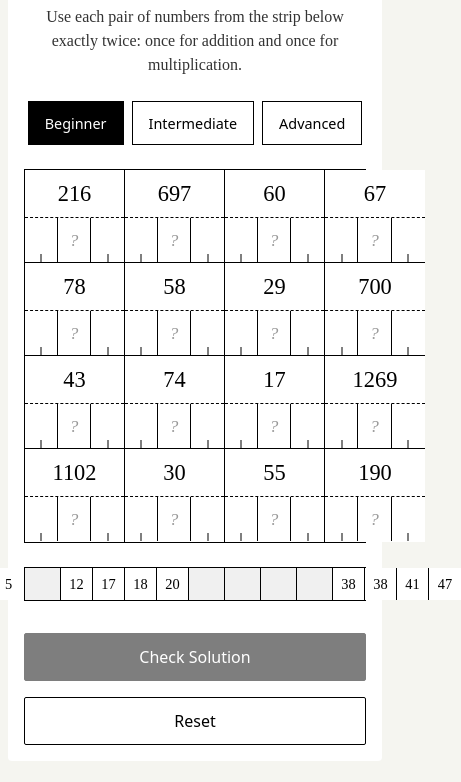
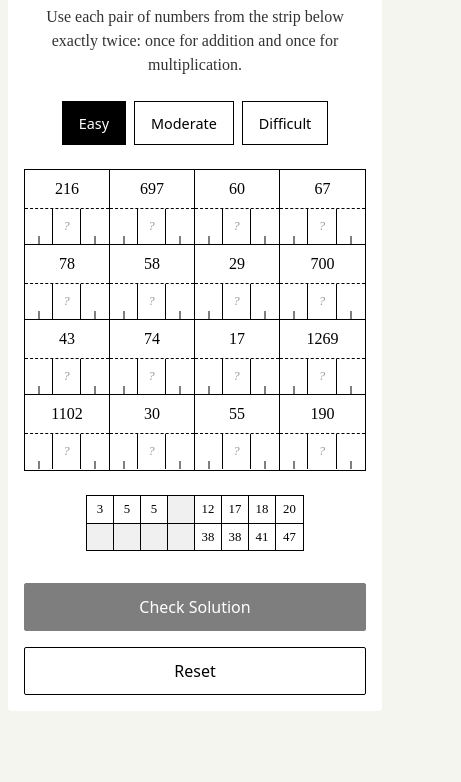
Before and after one commit to mateoqac/tet-puzzle, an Astro site: page / in a window 390 px wide. Shown: the part 62-844 px from the top of the page, 461 px wide, since content can reach past the window. Built offline with nearby package versions, Linux system fonts and the light colour scheme; Astro itself is replaced by a stand-in of ours.

Commit message:
improve design on mobile and screen smaller than 630px

```diff
--- a/src/components/GridCellComponent.css
+++ b/src/components/GridCellComponent.css
@@ -1,5 +1,5 @@
 .grid-cell {
-  width: 120px;
+  width: clamp(70px, 20vw, 120px);
   display: flex;
   flex-direction: column;
   cursor: pointer;
@@ -45,12 +45,12 @@
   display: flex;
   align-items: center;
   justify-content: center;
-  height: 60px;
+  height: clamp(45px, 12vw, 60px);
   border-bottom: 1px dashed #000;
 }
 
 .target-number {
-  font-size: 1.75rem;
+  font-size: clamp(1.2rem, 4vw, 1.75rem);
   font-weight: 400;
   color: #000;
   font-family: 'Times New Roman', Times, Georgia, serif;
@@ -60,7 +60,7 @@
   display: flex;
   align-items: stretch;
   justify-content: center;
-  height: 44px;
+  height: clamp(36px, 10vw, 44px);
   position: relative;
 }
 
@@ -70,7 +70,7 @@
   border: none;
   background: transparent;
   text-align: center;
-  font-size: 0.9rem;
+  font-size: clamp(0.75rem, 2.5vw, 0.9rem);
   font-weight: 400;
   color: #000;
   font-family: 'Times New Roman', Times, Georgia, serif;
@@ -101,7 +101,7 @@
   border-right: 1px solid #000;
   background: transparent;
   text-align: center;
-  font-size: 1rem;
+  font-size: clamp(0.85rem, 3vw, 1rem);
   font-weight: 600;
   color: #000;
   font-family: 'Times New Roman', Times, Georgia, serif;
@@ -193,28 +193,71 @@
   font-weight: 700;
 }
 
-@media (max-width: 480px) {
+/* Breakpoint para pantallas medianas */
+@media (max-width: 600px) {
   .grid-cell {
-    width: 100px;
+    width: clamp(65px, 22vw, 100px);
   }
 
   .cell-target {
-    height: 48px;
+    height: clamp(40px, 11vw, 50px);
   }
 
   .target-number {
-    font-size: 1.4rem;
+    font-size: clamp(1.1rem, 3.5vw, 1.4rem);
+  }
+}
+
+/* Breakpoint para pantallas pequeñas */
+@media (max-width: 480px) {
+  .grid-cell {
+    width: clamp(60px, 23vw, 85px);
+  }
+
+  .cell-target {
+    height: clamp(38px, 10vw, 45px);
+  }
+
+  .target-number {
+    font-size: clamp(1rem, 3.2vw, 1.25rem);
   }
 
   .cell-inputs {
-    height: 44px;
+    height: clamp(32px, 9vw, 40px);
   }
 
   .cell-input {
+    font-size: clamp(0.7rem, 2.2vw, 0.85rem);
+  }
+
+  .cell-operation {
+    font-size: clamp(0.8rem, 2.5vw, 0.95rem);
+  }
+}
+
+/* Breakpoint para pantallas muy pequeñas */
+@media (max-width: 380px) {
+  .grid-cell {
+    width: clamp(55px, 24vw, 70px);
+  }
+
+  .cell-target {
+    height: 36px;
+  }
+
+  .target-number {
     font-size: 1rem;
   }
 
+  .cell-inputs {
+    height: 32px;
+  }
+
+  .cell-input {
+    font-size: 0.7rem;
+  }
+
   .cell-operation {
-    font-size: 1.1rem;
+    font-size: 0.8rem;
   }
 }
--- a/src/components/PuzzleStrip.css
+++ b/src/components/PuzzleStrip.css
@@ -1,16 +1,14 @@
 .puzzle-strip {
-  display: flex;
-  justify-content: center;
-  align-items: stretch;
+  display: grid;
+  grid-template-columns: repeat(16, 36px);
+  width: fit-content;
   margin: 1.5rem auto 0;
-  max-width: fit-content;
   border: 1px solid #000;
   background: #fff;
 }
 
 .strip-number {
-  min-width: 36px;
-  min-height: 36px;
+  height: 36px;
   display: flex;
   align-items: center;
   justify-content: center;
@@ -22,14 +20,11 @@
   font-family: 'Times New Roman', Times, Georgia, serif;
 }
 
-.strip-number:last-child {
+.strip-number:nth-child(16n) {
   border-right: none;
 }
 
 .strip-number.blank-input {
-  width: 36px;
-  min-width: 36px;
-  max-width: 36px;
   background: #f0f0f0;
   border: none;
   border-right: 1px solid #000;
@@ -44,10 +39,6 @@
 
 .strip-number.blank-input:focus {
   background: #e8e8e8;
-}
-
-.strip-number.blank-input:last-child {
-  border-right: none;
 }
 
 .strip-number.blank-input.crossed {
@@ -82,10 +73,46 @@
   background: #ffcccc;
 }
 
-@media (max-width: 480px) {
+/* Breakpoint para pantallas < 630px - partir en 2 filas de 8 */
+@media (max-width: 630px) {
+  .puzzle-strip {
+    grid-template-columns: repeat(8, 32px);
+  }
+
   .strip-number {
-    min-width: 32px;
-    min-height: 32px;
+    height: 32px;
     font-size: 0.9rem;
   }
+
+  .strip-number:nth-child(8n) {
+    border-right: none;
+  }
+
+  .strip-number:nth-child(n+9) {
+    border-top: 1px solid #000;
+  }
 }
+
+/* Breakpoint para pantallas pequeñas */
+@media (max-width: 480px) {
+  .puzzle-strip {
+    grid-template-columns: repeat(8, 27px);
+  }
+
+  .strip-number {
+    height: 27px;
+    font-size: 0.8rem;
+  }
+}
+
+/* Breakpoint para pantallas muy pequeñas */
+@media (max-width: 380px) {
+  .puzzle-strip {
+    grid-template-columns: repeat(8, 22px);
+  }
+
+  .strip-number {
+    height: 22px;
+    font-size: 0.65rem;
+  }
+}
--- a/src/components/TetonorPuzzle.tsx
+++ b/src/components/TetonorPuzzle.tsx
@@ -12,7 +12,7 @@ import PuzzleStrip from './PuzzleStrip';
 import SuccessModal from './SuccessModal';
 import './TetonorPuzzle.css';
 
-type Difficulty = 'beginner' | 'intermediate' | 'advanced';
+type Difficulty = 'easy' | 'moderate' | 'difficult';
 
 interface TetonorPuzzleProps {
   initialPuzzle: PuzzleState;
@@ -20,7 +20,7 @@ interface TetonorPuzzleProps {
 
 export default function TetonorPuzzle({ initialPuzzle }: TetonorPuzzleProps) {
   const [puzzle, setPuzzle] = useState<PuzzleState>(initialPuzzle);
-  const [difficulty, setDifficulty] = useState<Difficulty>('beginner');
+  const [difficulty, setDifficulty] = useState<Difficulty>('easy');
   const [selectedCell, setSelectedCell] = useState<string | null>(null);
   const [showValidation, setShowValidation] = useState(false);
   const [showModal, setShowModal] = useState(false);
@@ -31,13 +31,13 @@ export default function TetonorPuzzle({ initialPuzzle }: TetonorPuzzleProps) {
     let newPuzzle: PuzzleState;
 
     switch (newDifficulty) {
-      case 'beginner':
+      case 'easy':
         newPuzzle = generateBeginnerPuzzle();
         break;
-      case 'intermediate':
+      case 'moderate':
         newPuzzle = generateIntermediatePuzzle();
         break;
-      case 'advanced':
+      case 'difficult':
         newPuzzle = generateAdvancedPuzzle();
         break;
     }
@@ -203,22 +203,22 @@ export default function TetonorPuzzle({ initialPuzzle }: TetonorPuzzleProps) {
 
       <div class="difficulty-selector">
         <button
-          class={`difficulty-btn ${difficulty === 'beginner' ? 'active' : ''}`}
-          onClick={() => generateNewPuzzle('beginner')}
+          class={`difficulty-btn ${difficulty === 'easy' ? 'active' : ''}`}
+          onClick={() => generateNewPuzzle('easy')}
         >
-          Beginner
+          Easy
         </button>
         <button
-          class={`difficulty-btn ${difficulty === 'intermediate' ? 'active' : ''}`}
-          onClick={() => generateNewPuzzle('intermediate')}
+          class={`difficulty-btn ${difficulty === 'moderate' ? 'active' : ''}`}
+          onClick={() => generateNewPuzzle('moderate')}
         >
-          Intermediate
+          Moderate
         </button>
         <button
-          class={`difficulty-btn ${difficulty === 'advanced' ? 'active' : ''}`}
-          onClick={() => generateNewPuzzle('advanced')}
+          class={`difficulty-btn ${difficulty === 'difficult' ? 'active' : ''}`}
+          onClick={() => generateNewPuzzle('difficult')}
         >
-          Advanced
+          Difficult
         </button>
       </div>
 
--- a/src/pages/index.astro
+++ b/src/pages/index.astro
@@ -1,18 +1,19 @@
 ---
-import TetonorPuzzle from '../components/TetonorPuzzle';
-import { generateBeginnerPuzzle } from '../lib/puzzleGenerator';
+import TetonorPuzzle from "../components/TetonorPuzzle";
+import { generateBeginnerPuzzle } from "../lib/puzzleGenerator";
 
 const puzzle = generateBeginnerPuzzle();
 
 // SEO Configuration
-const siteUrl = 'https://tetonor.com'; // Replace with your actual domain
+const siteUrl = "https://tetonor.com"; // Replace with your actual domain
 const pageUrl = `${siteUrl}/`;
-const title = 'Tetonor Puzzle - Free Online Number Logic Game | Sunday Times';
-const description = 'Play Tetonor online, the popular number puzzle from The Sunday Times. Match pairs of numbers to create sums and products in this challenging brain-training logic game. Free to play daily.';
+const title = "Tetonor Puzzle - Free Online Number Logic Game | Sunday Times";
+const description =
+  "Play Tetonor online, the popular number puzzle from The Sunday Times. Match pairs of numbers to create sums and products in this challenging brain-training logic game. Free to play daily.";
 const imageUrl = `${siteUrl}/og-image.png`;
 ---
 
-<!DOCTYPE html>
+<!doctype html>
 <html lang="en">
   <head>
     <meta charset="utf-8" />
@@ -35,7 +36,10 @@ const imageUrl = `${siteUrl}/og-image.png`;
     <meta name="theme-color" content="#f5f5f0" />
 
     <!-- Robots -->
-    <meta name="robots" content="index, follow, max-image-preview:large, max-snippet:-1, max-video-preview:-1" />
+    <meta
+      name="robots"
+      content="index, follow, max-image-preview:large, max-snippet:-1, max-video-preview:-1"
+    />
 
     <!-- Open Graph / Facebook -->
     <meta property="og:type" content="website" />
@@ -56,85 +60,94 @@ const imageUrl = `${siteUrl}/og-image.png`;
     <meta name="twitter:image" content={imageUrl} />
 
     <!-- Additional Meta -->
-    <meta name="keywords" content="tetonor, sunday times puzzle, number puzzle, logic game, brain teaser, math puzzle, times puzzles, daily puzzle" />
+    <meta
+      name="keywords"
+      content="tetonor, sunday times puzzle, number puzzle, logic game, brain teaser, math puzzle, times puzzles, daily puzzle"
+    />
     <meta name="author" content="Tetonor" />
 
     <!-- Structured Data -->
-    <script type="application/ld+json" set:html={JSON.stringify({
+    <script
+      type="application/ld+json"
+      set:html={JSON.stringify({
         "@context": "https://schema.org",
         "@graph": [
           {
             "@type": "WebApplication",
             "@id": `${siteUrl}/#webapp`,
-          "name": "Tetonor",
-          "url": siteUrl,
-          "description": description,
-          "applicationCategory": "GameApplication",
-          "operatingSystem": "Any",
-          "offers": {
+            name: "Tetonor",
+            url: siteUrl,
+            description: description,
+            applicationCategory: "GameApplication",
+            operatingSystem: "Any",
+            offers: {
               "@type": "Offer",
-            "price": "0",
-            "priceCurrency": "USD"
+              price: "0",
+              priceCurrency: "USD",
             },
-          "browserRequirements": "Requires JavaScript enabled",
-          "inLanguage": "en-US"
+            browserRequirements: "Requires JavaScript enabled",
+            inLanguage: "en-US",
           },
           {
             "@type": "Game",
             "@id": `${siteUrl}/#game`,
-          "name": "Tetonor",
-          "description": "Tetonor is a number puzzle featured in The Sunday Times where players match pairs of numbers to achieve target sums and products.",
-          "gamePlatform": ["Web browser", "Mobile browser"],
-          "genre": ["Puzzle", "Logic", "Mathematics"],
-          "numberOfPlayers": {
+            name: "Tetonor",
+            description:
+              "Tetonor is a number puzzle featured in The Sunday Times where players match pairs of numbers to achieve target sums and products.",
+            gamePlatform: ["Web browser", "Mobile browser"],
+            genre: ["Puzzle", "Logic", "Mathematics"],
+            numberOfPlayers: {
               "@type": "QuantitativeValue",
-            "value": "1"
+              value: "1",
             },
-          "playMode": "SinglePlayer"
+            playMode: "SinglePlayer",
           },
           {
             "@type": "FAQPage",
-          "mainEntity": [
+            mainEntity: [
               {
                 "@type": "Question",
-              "name": "What is Tetonor?",
-              "acceptedAnswer": {
+                name: "What is Tetonor?",
+                acceptedAnswer: {
                   "@type": "Answer",
-                "text": "Tetonor is a number puzzle that appears in The Sunday Times newspaper. Players must match pairs of numbers from a pool to fill cells in a grid, where each pair must satisfy both a sum and a product requirement."
-              }
+                  text: "Tetonor is a number puzzle that appears in The Sunday Times newspaper. Players must match pairs of numbers from a pool to fill cells in a grid, where each pair must satisfy both a sum and a product requirement.",
+                },
               },
               {
                 "@type": "Question",
-              "name": "How do you play Tetonor?",
-              "acceptedAnswer": {
+                name: "How do you play Tetonor?",
+                acceptedAnswer: {
                   "@type": "Answer",
-                "text": "In Tetonor, you are given a grid with cells showing target sums and products. You must select pairs of numbers from the available pool that add up to the sum and multiply to give the product. Each number can only be used once."
-              }
+                  text: "In Tetonor, you are given a grid with cells showing target sums and products. You must select pairs of numbers from the available pool that add up to the sum and multiply to give the product. Each number can only be used once.",
+                },
               },
               {
                 "@type": "Question",
-              "name": "Where does Tetonor come from?",
-              "acceptedAnswer": {
+                name: "Where does Tetonor come from?",
+                acceptedAnswer: {
                   "@type": "Answer",
-                "text": "Tetonor is a puzzle featured in The Sunday Times newspaper. It challenges players with number logic and mathematical reasoning."
-              }
-            }
-          ]
-        }
-      ]
-    })} />
+                  text: "Tetonor is a puzzle featured in The Sunday Times newspaper. It challenges players with number logic and mathematical reasoning.",
+                },
+              },
+            ],
+          },
+        ],
+      })}
+    />
   </head>
   <body>
     <main id="main-content" role="main">
       <header class="visually-hidden">
         <h1>Tetonor - The Sunday Times Number Puzzle Game</h1>
         <p>
-          Tetonor is a challenging number logic puzzle featured in The Sunday Times newspaper.
-          The puzzle presents a grid where each cell contains two target numbers: a sum and a product.
-          Players must find pairs of numbers from a given pool that both add up to the sum and multiply
-          to give the product. Each number in the pool can only be used once, requiring careful logical
-          deduction to solve the entire grid. This online version lets you play Tetonor puzzles for free,
-          with varying difficulty levels from beginner to expert.
+          Tetonor is a challenging number logic puzzle featured in The Sunday
+          Times newspaper. The puzzle presents a grid where each cell contains
+          two target numbers: a sum and a product. Players must find pairs of
+          numbers from a given pool that both add up to the sum and multiply to
+          give the product. Each number in the pool can only be used once,
+          requiring careful logical deduction to solve the entire grid. This
+          online version lets you play Tetonor puzzles for free, with varying
+          difficulty levels from easy to expert.
         </p>
       </header>
 
@@ -155,7 +168,7 @@ const imageUrl = `${siteUrl}/og-image.png`;
   }
 
   body {
-    font-family: 'Times New Roman', Times, Georgia, serif;
+    font-family: "Times New Roman", Times, Georgia, serif;
     background: #f5f5f0;
     min-height: 100vh;
     padding: 2rem 1rem;
```
Also changed, not shown: src/components/__tests__/GridCellComponent.test.tsx (+45 -0 lines), src/components/__tests__/PuzzleStrip.test.tsx (+25 -0 lines), src/components/__tests__/TetonorPuzzle.test.tsx (+13 -13 lines), src/lib/__tests__/puzzleGenerator.test.ts (+3 -3 lines). Lines whose indentation alone changed are shown as unchanged.
